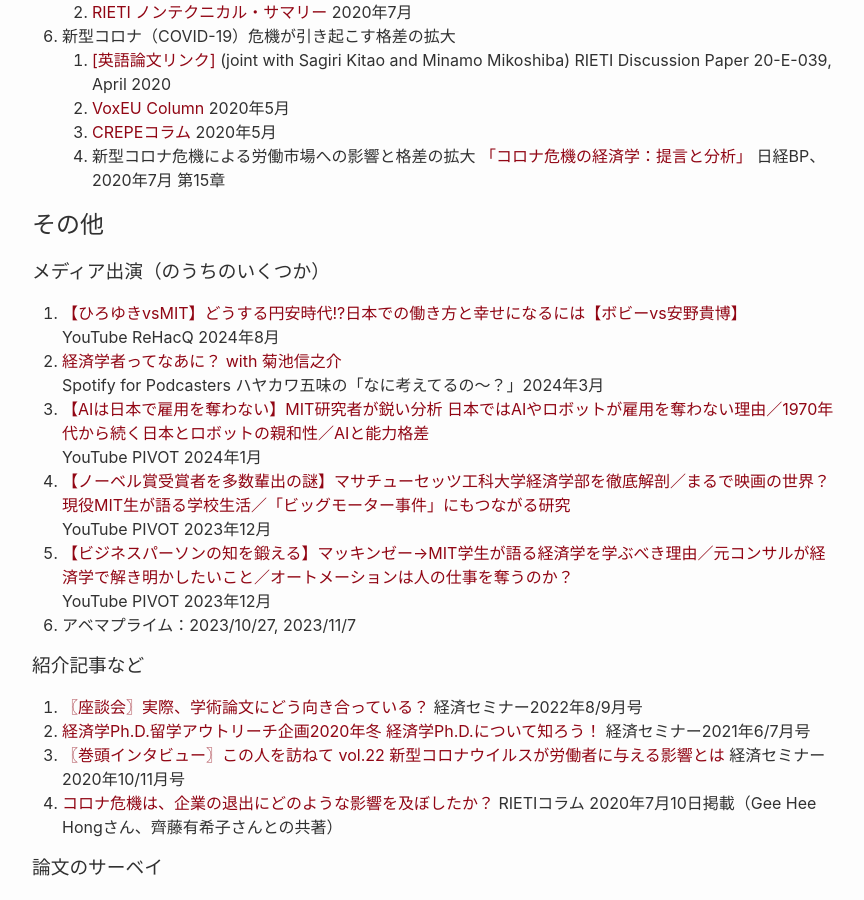
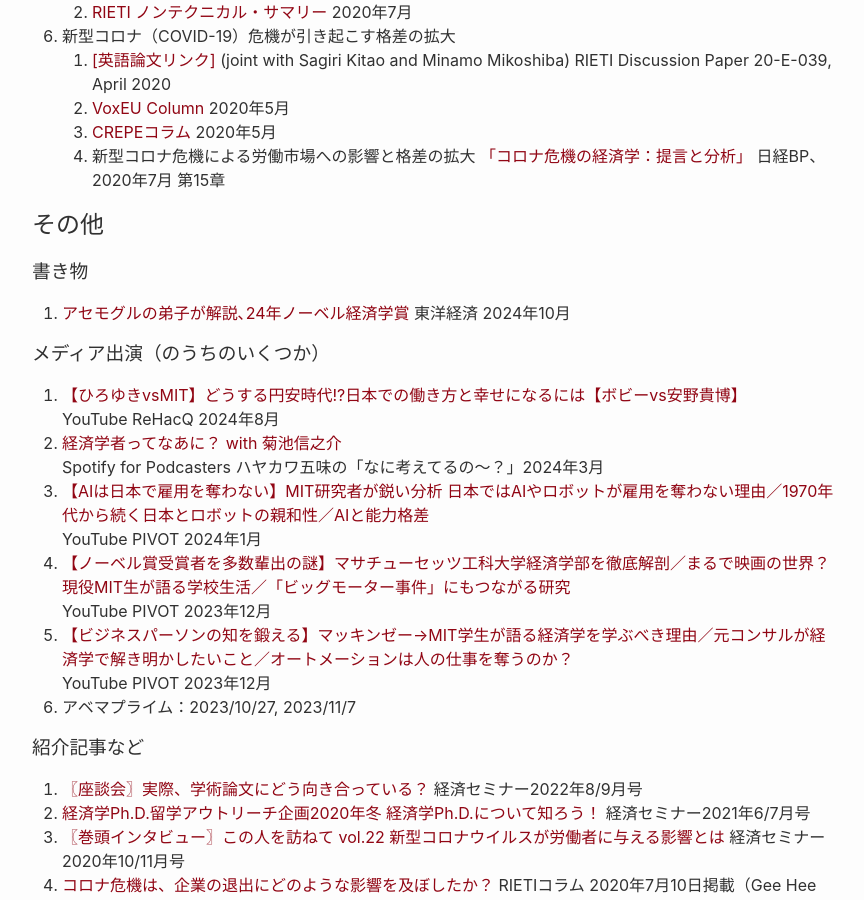
Before and after one commit to shinnkikuchi/shinnkikuchi.github.io, a Jekyll site: the page built from index_ja.md, in a window 1280 px wide and 900 px high, scrolled down 1620 px. Shown: the whole window, without its empty margins (188-1052 px from the left). Built offline with Jekyll 4.4.1, drawn with Linux system fonts in a browser that asks for light colours.

Commit message:
Update index_ja.md

```diff
--- a/index_ja.md
+++ b/index_ja.md
@@ -79,6 +79,9 @@
 
 
 ## その他
+### 書き物
+1. <a href="https://toyokeizai.net/articles/-/834064" target="_blank">アセモグルの弟子が解説､24年ノーベル経済学賞</a> 東洋経済 2024年10月
+
 ### メディア出演（のうちのいくつか）
 1. <a href="https://www.youtube.com/watch?v=H5IVSMGIoyg" target="_blank">【ひろゆきvsMIT】どうする円安時代!?日本での働き方と幸せになるには【ボビーvs安野貴博】</a>
    YouTube ReHacQ 2024年8月
```
